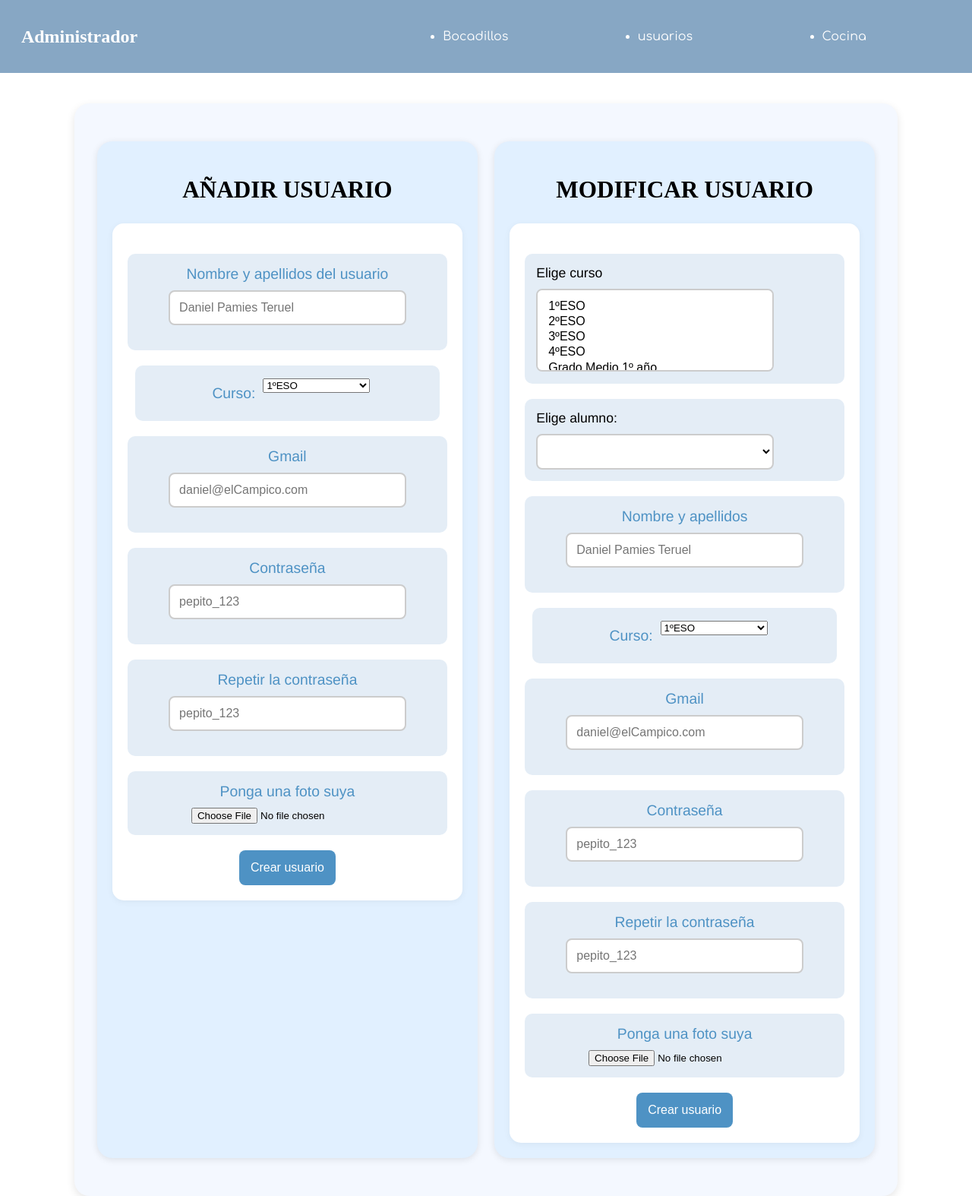
After one commit to luciaver/TRABAJOBOC, a PHP site: page /admin_usuarios_anadir_modificar.html in a window 1280 px wide. The commit adds this page. Shown: the whole page at 76% size. Run offline with PHP 8.4, Linux system fonts and the light colour scheme; lists and menus that the app fills with data are empty.

Commit message:
Se cambió el fichero de añadir de nombre y se le puso otro, ahora en el fichero nuevo esta añadir junto con modificar y se le a aplicacdo el css y html necesarios para hacer esta parte de la página

```diff
--- a/admin_usuarios.html
+++ b/admin_usuarios.html
@@ -32,7 +32,7 @@
             </div>
 
             <div class="div_enlaces">
-                <a href="admin_usuarios_anadir.html" id="añadir_usuario">Añadir usuario</a>
+                <a href="admin_usuarios_anadir_modificar.html" id="añadir_usuario">Añadir usuario</a>
             </div>
         </div>
 
--- /dev/null
+++ b/admin_usuarios_anadir_modificar.html
@@ -0,0 +1,173 @@
+<!DOCTYPE html>
+<html lang="en">
+<head>
+    <meta charset="UTF-8">
+    <meta name="viewport" content="width=device-width, initial-scale=1.0">
+    <title>añadir usuario</title>
+    <link rel="stylesheet" href="user_admin.css">
+</head>
+<body>
+    <header>
+        <div id="div_user">
+            <h2 id="nombre_user">Administrador</h2>
+         </div>
+
+        <nav>
+            <ul>
+                <li><a href="">Bocadillos</a></li>
+                <li><a href="admin_usuarios.html">usuarios</a></li>
+                <li><a href="">Cocina</a></li>
+            </ul>
+        </nav>
+    </header>
+
+    <section id="section_crearModificarUser">
+
+        <article class="article_crearModificarUser">
+
+            <div id="div_titulo">
+                <h2>AÑADIR USUARIO</h2>
+            </div>
+
+            <div class="div_formulario">
+                <form action="" method="post" enctype="multipart/form-data">
+                    <div class="formulario_div">
+                        <label for="Nombre_apellidos_usuario" class="label_crear">Nombre y apellidos del usuario</label>
+                        <div class="div_input_crear">
+                            <input type="text" name="Nombre_apellidos_usuario" placeholder="Daniel Pamies Teruel" class="input_crear" required>
+                        </div>
+                    </div>
+
+                    <div class="formulario_div" id="curso_crear">
+                        <label for="curso" id="curso_crear" class="label_crear">Curso:</label>
+                        <div>
+                            <select name="curso" id="seleccion_crear" required>
+                                <option value="1ºESO">1ºESO</option>
+                                <option value="2ºESO">2ºESO</option>
+                                <option value="3ºESO">3ºESO</option>
+                                <option value="4ºESO">4ºESO</option>
+                                <option value="Grado Medio 1º año">Grado Medio 1º año</option>
+                                <option value="Grado Medio 2º año">Grado Medio 2º año</option>
+                            </select>
+                        </div>
+                    </div>
+
+                    <div class="formulario_div">
+                        <label for="gmail" class="label_crear">Gmail</label>
+                        <div class="div_input_crear">
+                            <input type="email" name="gmail" placeholder="daniel@elCampico.com" class="input_crear" required>
+                        </div>
+                    </div>
+
+                    <div class="formulario_div">
+                        <label for="contrasena" class="label_crear">Contraseña</label>
+                        <div class="div_input_crear">
+                            <input type="password" name="contrasena" placeholder="pepito_123" class="input_crear" required>
+                        </div>
+                    </div>
+
+                    <div class="formulario_div">
+                        <label for="repetir_contrasena" class="label_crear">Repetir la contraseña</label>
+                        <div class="div_input_crear">
+                            <input type="password" name="repetir_contrasena" placeholder="pepito_123" class="input_crear" required>
+                        </div>
+                    </div>
+
+                    <div class="formulario_div">
+                        <label for="foto" class="label_crear">Ponga una foto suya</label>
+                        <div class="div_input_crear">
+                            <input type="file" name="foto" accept="jpg, png">
+                        </div>
+                    </div>
+
+                    <div id="div_boton_crear">
+                        <button type="button" name="crear" id="boton_crear">Crear usuario</button>
+                    </div>
+                </form>
+            </div>
+        </article>
+
+        <article class="article_crearModificarUser">
+
+            <div id="div_titulo">
+                <h2>MODIFICAR USUARIO</h2>
+            </div>
+
+            <div class="div_formulario">
+
+                <form action="" method="post" enctype="multipart/form-data">
+                    <div class="formulario_div">
+                        <label for="curso_elegido">Elige curso</label>
+                        <select name="curso_elegido" class="seleccion" required multiple>
+                            <option value="1ºESO">1ºESO</option>
+                            <option value="2ºESO">2ºESO</option>
+                            <option value="3ºESO">3ºESO</option>
+                            <option value="4ºESO">4ºESO</option>
+                            <option value="Grado Medio 1º año">Grado Medio 1º año</option>
+                            <option value="Grado Medio 2º año">Grado Medio 2º año</option>
+                        </select>
+                    </div>
+
+                    <div class="formulario_div">
+                        <label for="alumno_elegido">Elige alumno:</label>
+                        <select name="alum" class="seleccion"></select>
+                    </div>
+                    <div class="formulario_div">
+                        <label for="Nombre_apellidos_usuario" class="label_crear">Nombre y apellidos</label>
+                        <div class="div_input_crear">
+                            <input type="text" name="Nombre_apellidos_usuario" placeholder="Daniel Pamies Teruel" class="input_crear" required>
+                        </div>
+                    </div>
+
+                    <div class="formulario_div" id="curso_crear">
+                        <label for="curso" id="curso_crear" class="label_crear">Curso:</label>
+                        <div>
+                            <select name="curso" id="seleccion_crear" required>
+                                <option value="1ºESO">1ºESO</option>
+                                <option value="2ºESO">2ºESO</option>
+                                <option value="3ºESO">3ºESO</option>
+                                <option value="4ºESO">4ºESO</option>
+                                <option value="Grado Medio 1º año">Grado Medio 1º año</option>
+                                <option value="Grado Medio 2º año">Grado Medio 2º año</option>
+                            </select>
+                        </div>
+                    </div>
+
+                    <div class="formulario_div">
+                        <label for="gmail" class="label_crear">Gmail</label>
+                        <div class="div_input_crear">
+                            <input type="email" name="gmail" placeholder="daniel@elCampico.com" class="input_crear" required>
+                        </div>
+                    </div>
+
+                    <div class="formulario_div">
+                        <label for="contrasena" class="label_crear">Contraseña</label>
+                        <div class="div_input_crear">
+                            <input type="password" name="contrasena" placeholder="pepito_123" class="input_crear" required>
+                        </div>
+                    </div>
+
+                    <div class="formulario_div">
+                        <label for="repetir_contrasena" class="label_crear">Repetir la contraseña</label>
+                        <div class="div_input_crear">
+                            <input type="password" name="repetir_contrasena" placeholder="pepito_123" class="input_crear" required>
+                        </div>
+                    </div>
+
+                    <div class="formulario_div">
+                        <label for="foto" class="label_crear">Ponga una foto suya</label>
+                        <div class="div_input_crear">
+                            <input type="file" name="foto" accept="jpg, png">
+                        </div>
+                    </div>
+
+                    <div id="div_boton_crear">
+                        <button type="button" name="crear" id="boton_crear">Crear usuario</button>
+                    </div>
+                </form>
+            </div>
+        </article>
+
+    </section>
+</body>
+</html>
--- a/user_admin.css
+++ b/user_admin.css
@@ -176,46 +176,65 @@ ol {
     background-color: red;
 }
 
-/* admin_usuarios_añadir*/
+/* admin_usuarios_añadir_modificar*/
 
-#section_crearUsusario {
-    width: 40%;
+#section_crearModificarUser {
+    width: 80%;
     margin: 0 auto;
-    margin-top: 20px;
-    min-width: 300px;
-    background-color:#bbd7f2;
+    margin-top: 40px;
+    min-width: 450px;
+    background-color: #f4f8ff;
     border-radius: 20px;
+    box-shadow: 0px 4px 12px rgba(0, 0, 0, 0.1);
+    padding: 30px;
+    display: flex;
+    flex-wrap: wrap;
+    justify-content: space-between;
 }
 
-#formulario_crearUsuario {
-    font-family: Helvetica,Helvetica,Arial,sans-serif;
+
+.article_crearModificarUser {
+    width: 45%;
+    background-color: #e1f0ff;
+    margin-top: 20px;
+    margin-bottom: 20px;
+    min-width: 350px;
     border-radius: 20px;
-    padding-bottom: 20px;
-    padding-left: 20px;
-    padding-right: 20px;
-    border-color: black;
+    padding: 20px;
+    box-shadow: 0px 2px 10px rgba(0, 0, 0, 0.1);
+}
+
+@media (max-width: 1040px) {
+    .article_crearModificarUser {
+        margin: 0 auto; /* Esto asegura que el section esté centrado */
+        width: 100%;   /* Ajusta el ancho al 100% en pantallas pequeñas */
+        padding: 20px; /* Reduce el padding para evitar que el contenido se vea apretado */
+    }
+}
+
+.article_crearModificarUser:hover {
+    box-shadow: 0px 4px 15px rgba(0, 0, 0, 0.15);
+}
+
+.div_formulario {
+    font-family: Helvetica, Arial, sans-serif;
+    padding: 20px;
+    background-color: #ffffff;
+    border-radius: 15px;
+    box-shadow: 0px 2px 10px rgba(0, 0, 0, 0.05);
 }
 
 .formulario_div {
     background-color: rgb(228, 237, 246);
     margin-top: 20px;
     margin-bottom: 20px;
-    font-size: 1.4em;
-    border-radius: 20px;
+    padding: 15px;
+    border-radius: 10px;
+    font-size: 1.1em;
 }
 
-.rellenar {
-    margin-top: 10px;
-    margin-bottom: 10px;
-}
-
-#curso_crear {
-    display: flex;
-    text-align: center;
-}
-
-#curso_crear {
-    margin: 10px;
+.formulario_div:hover {
+    background-color: #d1e5f5;
 }
 
 .input_crear {
@@ -228,7 +247,14 @@ ol {
     font-size: 16px;
 }
 
+.input_crear:focus {
+    border-color: #8cb2f5;
+    outline: none;
+}
+
 .label_crear {
+    font-size: 1.1em;
+    color: #4e92c4;
     display: flex;
     justify-content: center;
     margin-bottom: 10px;
@@ -237,10 +263,22 @@ ol {
 .div_input_crear {
     display: flex;
     justify-content: center;
+    margin-top: 10px;
 }
 
-#seleccion_crear {
-    margin-top: 13px;
+.seleccion {
+    width: 80%;
+    padding: 12px;
+    margin-top: 10px;
+    border-radius: 8px;
+    border: 2px solid #ccc;
+    background-color: white;
+    font-size: 16px;
+}
+
+#seleccion_crear:focus {
+    border-color: #8cb2f5;
+    outline: none;
 }
 
 #div_boton_crear {
@@ -248,9 +286,10 @@ ol {
     justify-content: center;
 }
 
+
 #boton_crear {
-    background-color: #ffffff;
-    color: black;
+    background-color: #4e92c4;
+    color: white;
     border: none;
     padding: 14px;
     width: 30%;
@@ -260,6 +299,21 @@ ol {
 }
 
 #boton_crear:hover {
-    background-color: rgb(62, 104, 131);
-    color: white;
+    background-color: #3b7ea1;
 }
+
+.rellenar {
+    margin-top: 10px;
+    margin-bottom: 10px;
+}
+
+#curso_crear {
+    display: flex;
+    justify-content: center;
+    text-align: center;
+    margin-top: 20px;
+}
+
+#curso_crear {
+    margin: 10px;
+}
```
Also changed, not shown: admin_usuarios_anadir.html (deleted, +0 -87 lines).
